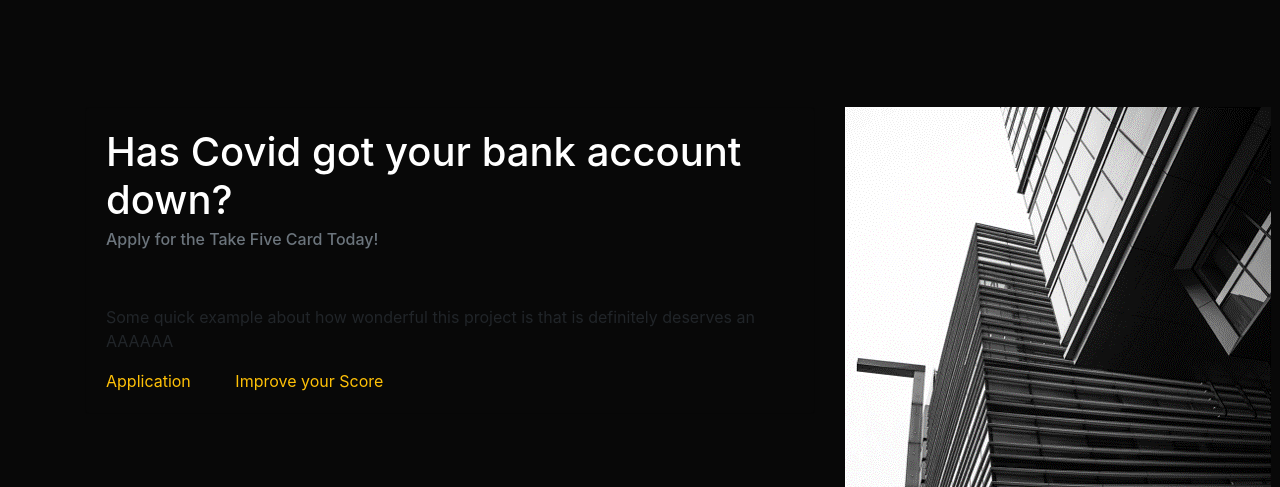
After one commit to jinahporter/project3, a Flask app: template templates/indexhome.html in a window 1280 px wide. The commit adds this page. Shown: the part 369-856 px from the top of the page. Run offline with Flask 2, Linux system fonts and the light colour scheme; the template is opened without the code that fills it, so the values that code supplies are empty; parts of the project's set-up code (start-up, migrations or seed data) failed here and were passed over; some libraries are stand-ins or nearby versions.

Commit message:
adding first 2 pages of html

```diff
--- /dev/null
+++ b/static/css/styles.css
@@ -0,0 +1,36 @@
+
+ul{
+    list-style: none;
+}
+/* giving the body a dark background to better see the bright colored boxes */
+body {
+    background: rgb(8, 8, 8);
+  }
+
+.navbar {
+    padding: 0%;
+    padding-bottom: 0% ;
+    margin-bottom: 10%;
+    background: rgb(170, 168, 168);
+}
+
+.nav-link {
+    color: whitesmoke;
+    font-size: 30px;
+    font-family: 'Helvetica';
+}
+
+.form {
+    color: rgb(243, 188, 9);
+}
+
+.extopnav-right {
+    padding-left: 300px;
+}
+
+
+.card {
+    box-sizing: border-box;
+    background:transparent;
+    font: rgb(241, 239, 239);
+    }
--- /dev/null
+++ b/templates/indexhome.html
@@ -0,0 +1,62 @@
+<!DOCTYPE html>
+<html lang="en">
+
+<head>
+  <meta charset="UTF-8">
+  <title>Project 3</title>
+  <link rel="stylesheet" href="https://maxcdn.bootstrapcdn.com/bootstrap/4.4.1/css/bootstrap.min.css">
+  <link rel="stylesheet" href="../static/css/styles.css">
+</head>
+
+<body>
+  <div>
+    <br></br>
+    <nav class="navbar navbar-expand-lg" href="#">
+      <img src="../images/logo.svg" alt="">
+      <button class="navbar-toggler" type="button" data-toggle="collapse" data-target="#navbarSupportedContent"
+        aria-controls="navbarSupportedContent" aria-expanded="false" aria-label="Toggle navigation">
+        <span class="navbar-toggler-icon"></span>
+      </button>
+
+      <div class="collapse navbar-collapse" id="navbarSupportedContent">
+        <ul class="extopnav-right">
+          <li class="nav-item active">
+            <a class="nav-link" href="#">APPLY TODAY <span class="sr-only">(current)</span></a>
+          </li>
+          <li class="nav-item">
+            <a class="nav-link" href="#">WHAT IS CREDIT?</a>
+          </li>
+
+        </ul>
+
+      </div>
+    </nav>
+
+    <div class="container">
+      <div class="row">
+        <div class="col-sm-8">
+
+          <!-- Home Page Content -->
+
+          <div class="card" style="width: 100%;">
+            <div class="card-body">
+              <h1 class="card-title text-white">Has Covid got your bank account down?</h1>
+              <h6 class="card-subtitle mb-2 text-muted">Apply for the Take Five Card Today!</h6>
+              <br></br>
+              <p class="card-text">Some quick example about how wonderful this project is that is definitely deserves an
+                AAAAAA</p>
+              <a class="text-warning" style="padding-right: 40px" class="card-link">Application</a>
+              <a class="text-warning" href="#" class="card-link">Improve your Score</a>
+
+            </div>
+          </div>
+
+
+        </div>
+        <div class="col-sm-4">
+        <img src="../images/building1.png" class="floatRight">
+      </div>
+
+</body>
+
+</html>
```
Also changed, not shown: templates/index.html (+29 -5 lines), images/building1.png (added), images/logo.svg (added), images/take5.PNG (added).
